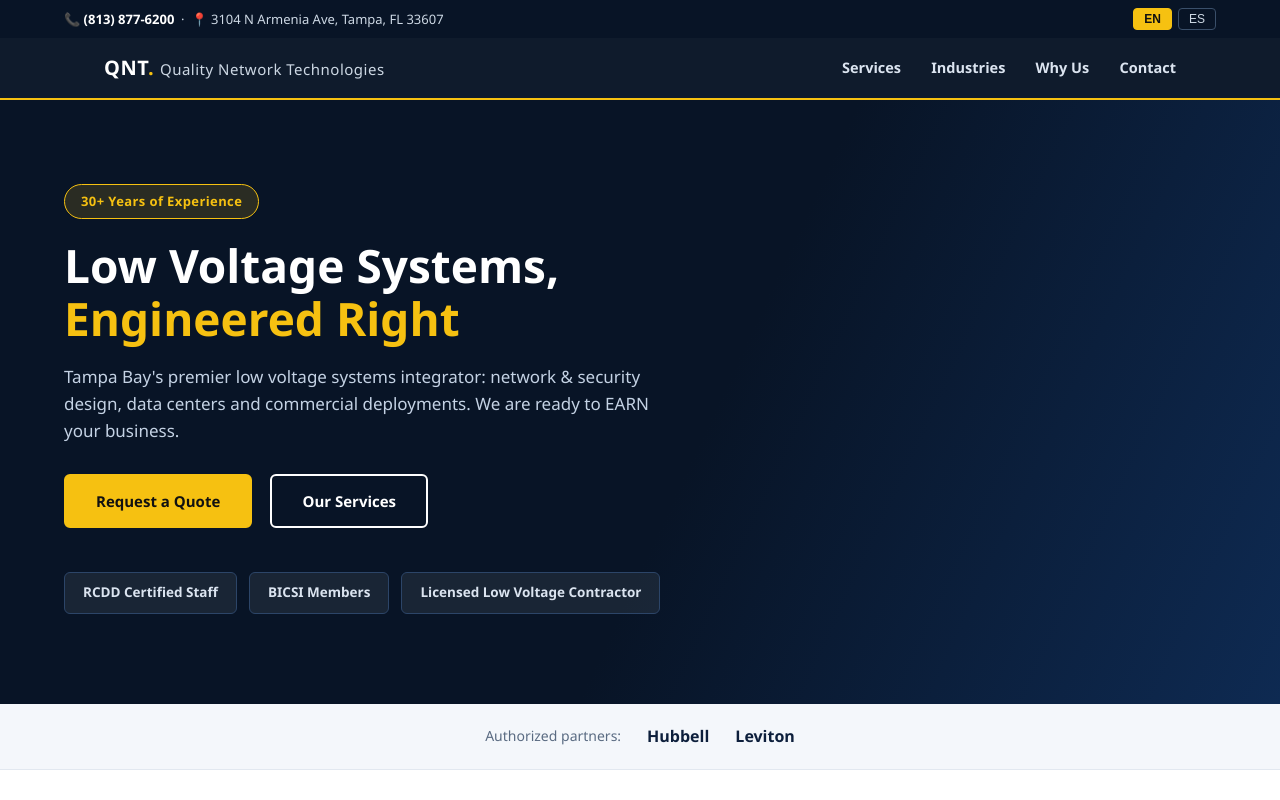
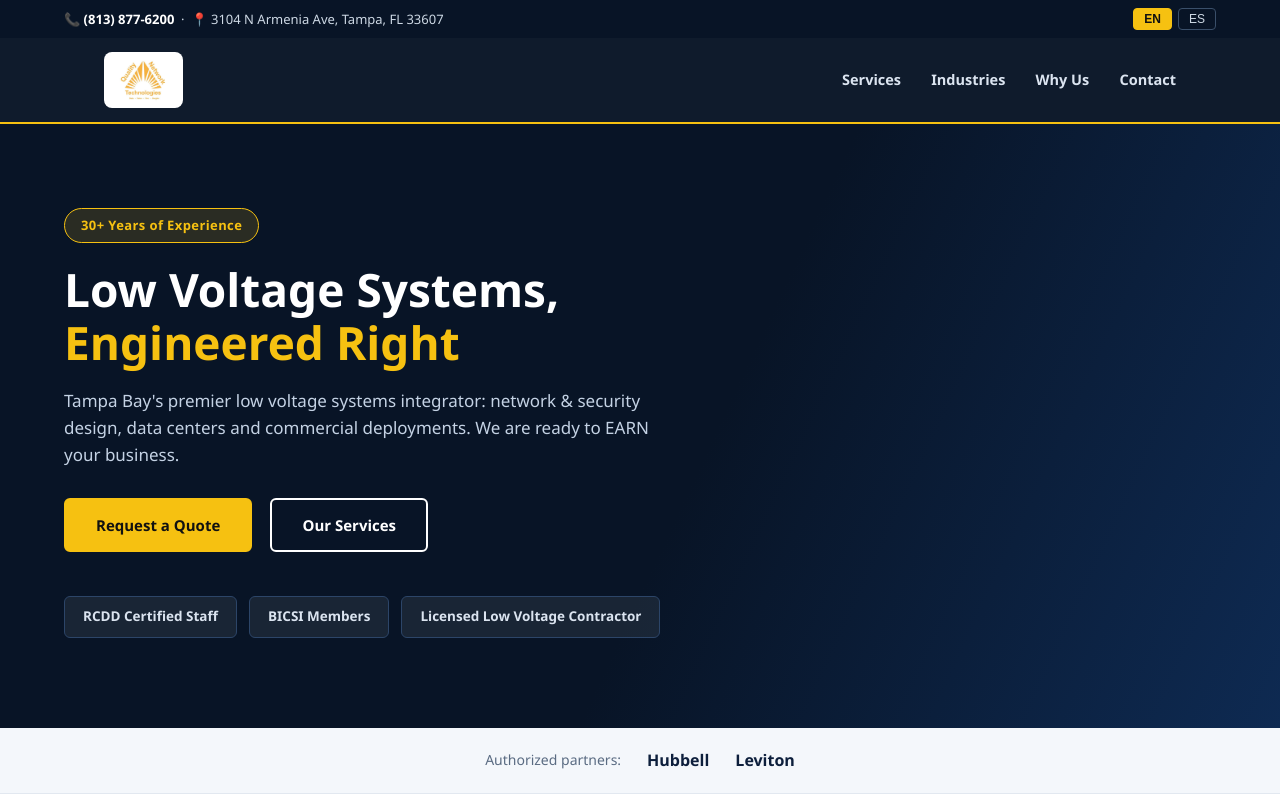
Before and after one commit to lmanzano86-ui/demo-qualitynetwork, a plain HTML site: page index.html in a window 1280 px wide. Shown: the top 800 px of the page. Drawn offline with Linux system fonts and the light colour scheme.

Commit message:
Agrega logo real del negocio

```diff
--- a/index.html
+++ b/index.html
@@ -14,8 +14,8 @@ body{font-family:'Segoe UI',Arial,Helvetica,sans-serif;color:#1c2b3a;line-height
 .lang button.on{background:var(--gold);border-color:var(--gold);color:#111;font-weight:700}
 nav{background:rgba(8,20,38,.97);position:sticky;top:0;z-index:50;border-bottom:2px solid var(--gold)}
 nav .wrap{max-width:1200px;margin:auto;display:flex;justify-content:space-between;align-items:center;padding:14px 5%}
-.logo{color:#fff;font-weight:800;font-size:20px;letter-spacing:.5px;text-decoration:none}
-.logo span{color:var(--gold)}
+.logo{display:inline-flex;align-items:center;background:#fff;border-radius:8px;padding:5px 14px;text-decoration:none}
+.logo img{height:46px;display:block}
 nav .links a{color:#dbe4f0;text-decoration:none;margin-left:26px;font-size:14.5px;font-weight:600}
 nav .links a:hover{color:var(--gold)}
 .btn{display:inline-block;background:var(--gold);color:#111;font-weight:800;padding:13px 30px;border-radius:6px;text-decoration:none;font-size:15px;border:2px solid var(--gold)}
@@ -79,7 +79,7 @@ footer a{color:#cdd8e4;text-decoration:none}
 </div></div>
 
 <nav><div class="wrap">
-<a class="logo" href="#">QNT<span>.</span> <span style="font-weight:400;font-size:15px;color:#cdd8e4">Quality Network Technologies</span></a>
+<a class="logo" href="#"><img src="imgs/logo.jpg" alt="Quality Network Technologies"></a>
 <div class="links">
 <a href="#services" data-es="Servicios" data-en="Services">Services</a>
 <a href="#industries" data-es="Industrias" data-en="Industries">Industries</a>
```
Also changed, not shown: imgs/logo.jpg (added).
